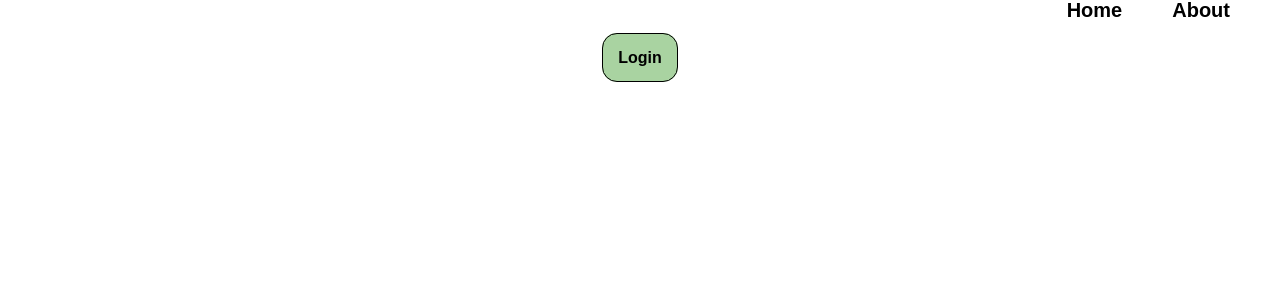
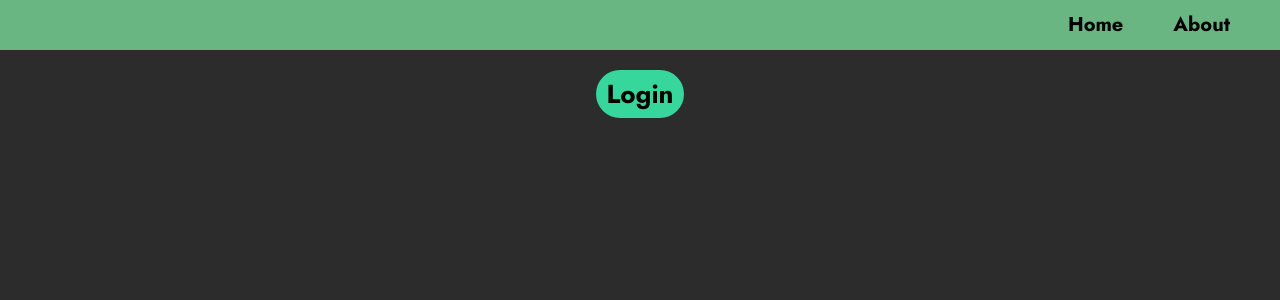
Before and after one commit to robertolozano/SpotifyVisualizer, a React (Create React App) app: page / in a window 1280 px wide. Shown: the top 300 px of the page. Built offline with nearby package versions, Linux system fonts and the light colour scheme.

Commit message:
design overhaul, improvements with prompting user to sign in after token expires

```diff
--- a/public/index.html
+++ b/public/index.html
@@ -9,6 +9,11 @@
       name="description"
       content="Web site created using create-react-app"
     />
+
+    <link rel="preconnect" href="https://fonts.googleapis.com">
+    <link rel="preconnect" href="https://fonts.gstatic.com" crossorigin>
+    <link href="https://fonts.googleapis.com/css2?family=Jost:wght@100;300;400;600;700&display=swap" rel="stylesheet">
+
     <link rel="apple-touch-icon" href="%PUBLIC_URL%/logo192.png" />
     <!--
       manifest.json provides metadata used when your web app is installed on a
--- a/src/App.css
+++ b/src/App.css
@@ -1,62 +1,3 @@
-.navbar{
-  height: 50px;
-}
-
-.row{
-  display: flex;
-  flex-direction: row;
-}
-
-.justify-content-center{
-  justify-content: center;
-}
-
-.center{
-  justify-self: center;
-  align-self: center;
-}
-
-.justify-end{
-  justify-content: flex-end;
-}
-
-.space-around{
-  justify-content: space-around;
-}
-
-.nav-button{
-  background: none;
-  border: none;
-  font-size: 20px;
-  font-weight: 700;
-  cursor: pointer;
-  padding: 0;
-  margin-right: 50px;
-  text-decoration: none;
-  color: black;
-  font-family: Arial, Helvetica, sans-serif;
-}
-
-.login-button{
-  background-color: rgb(169, 211, 161);
-  color: black;
-  border: 1px solid black;
-  border-radius: 15px;
-  text-decoration: none;
-  padding: 15px;
-  font-family: Arial, Helvetica, sans-serif;
-  font-weight: 700;
-}
-
-
-
-
-
-
-
-
-
-
 /* Reset CSS */
 html, body, div, span, applet, object, iframe,
 h1, h2, h3, h4, h5, h6, p, blockquote, pre,
@@ -101,3 +42,163 @@ table {
 	border-collapse: collapse;
 	border-spacing: 0;
 }
+
+
+
+
+
+
+
+
+
+
+body{
+  background-color: #2c2c2c;
+}
+
+.navbar{
+  height: 50px;
+  background-color: rgb(105, 182, 131);
+  display: flex;
+  align-items: center;
+}
+
+.row{
+  display: flex;
+  flex-direction: row;
+}
+
+.align-items-center{
+  align-items: center;
+}
+
+.justify-content-center{
+  justify-content: center;
+}
+
+.justify-end{
+  justify-content: flex-end;
+}
+
+.justify-start{
+  justify-content: flex-start;
+}
+
+.center{
+  justify-self: center;
+  align-self: center;
+}
+
+.space-around{
+  justify-content: space-around;
+}
+
+.nav-button{
+  background: none;
+  border: none;
+  font-size: 20px;
+  font-weight: 700;
+  cursor: pointer;
+  padding: 0;
+  margin-right: 50px;
+  text-decoration: none;
+  color: black;
+  font-family: 'Jost', sans-serif;
+}
+
+.nav-button:hover{
+  color: white;
+}
+
+.music{
+  background-color: #2c2c2c;
+}
+
+
+.login-button{
+  background-color: rgb(153, 214, 192);
+  background-color: rgb(55, 214, 156);
+  color: rgb(0, 0, 0);
+  border: none;
+  border-radius: 25px;
+  text-decoration: none;
+  padding: 5px 10px 5px 10px;
+  font-family: 'Jost', sans-serif;
+  font-weight: 700;
+  font-size: 26px;
+  margin-top: 20px;
+}
+
+.jost{
+  font-family: 'Jost', sans-serif;
+}
+
+.search{
+  padding: 20px;
+}
+
+.search-input{
+  background-color: #2c2c2c;
+  border: None;
+  border-bottom: 2px solid white;
+  font-size: 25px;
+  outline: None;
+  width: 500px;
+  color: white
+}
+
+.search-form{
+  display: flex;
+  align-items: center;
+  font-size: 32px;
+}
+
+
+.search-btn{
+  background: white;
+  color: black;
+  border-radius: 10px;
+  font-size: 20px;
+  padding: 2px 5px 2px 5px;
+  border: none
+}
+
+.search-btn:disabled{
+  background: grey;
+  color: black;
+}
+
+.trackcard{
+  display: flex;
+  flex-direction: column;
+  align-items: center;
+  /* border: 2px solid black; */
+  width: 100%;
+  animation-name: track-card-appearing;
+  animation-duration: 0.9s;
+  animation-timing-function: ease-in-out;
+  animation-fill-mode: forwards;
+  opacity: 0;
+  background-color: #000000;
+  font-size: 20px;
+  font-family: 'Jost', sans-serif;
+  color: white
+}
+
+@keyframes track-card-appearing {
+  0%{ opacity: 0; transform: translate(0px, 300px);}
+  100%{ opacity: 100%; transform: translate(0px, 0px);}
+}
+
+
+.trackgrid{
+  /* align-content: flex-start; */
+  display: flex;
+  flex-direction: row;
+  flex-wrap: wrap;
+}
+
+.about{
+  color: white;
+  font-family: 'Jost', sans-serif;
+}
--- a/src/components/About.js
+++ b/src/components/About.js
@@ -2,9 +2,9 @@ import React from 'react'
 
 export default function About (){
     return(
-        <React.Fragment>
+        <div className="about">
             <p>About Page</p>
             <p>Developers: Roberto Lozano and Alvin Ho</p>
-        </React.Fragment>
+        </div>
     )
 }
--- a/src/components/Login.js
+++ b/src/components/Login.js
@@ -26,23 +26,31 @@ export default function Login({ setLoggedIn, setToken }){
     React.useEffect(() => {
         if(window.location.hash){
             const { access_token, expires, token_type } = getReturnedParamsFromSpotifyAuth(window.location.hash)
-            localStorage.clear();
-            localStorage.setItem("accessToken", access_token)
-            localStorage.setItem("expires", expires)
-            localStorage.setItem("tokenType", token_type)
-            setLoggedIn(true)
 
-            setToken(access_token)
+            axios.get(`https://api.spotify.com/v1/search?q=habit&type=track`,{
+                headers: {
+                    Accept: 'application/json',
+                    'Content-Type': 'application/json',
+                    'Authorization': 'Bearer ' + access_token,
+                },
+            }).then((res) => {
+                console.log("logged in")
+                console.log(res)
+                setLoggedIn(true)
+                setToken(access_token)
+            }).catch((error) => {
+                console.log("error logging in", error)
+            })
         }
-    })
+    },[])
 
     return(
         <div className="row justify-content-center">
-            <div>
-                <a href={AUTH_URL} className="login-button center">
+            <a href={AUTH_URL}>
+                <button className="login-button center">
                     Login
-                </a>
-            </div>
+                </button>
+            </a>
         </div>
     )
 
--- a/src/components/Music.js
+++ b/src/components/Music.js
@@ -10,12 +10,11 @@ export default function Music (){
     const [currentTrack, setCurrentTrack] = React.useState(null)
     const [token, setToken] = React.useState('')
 
-
     return(
-        <React.Fragment>
-            {loggedIn === true ?  <Search setTracks={setTracks}/> : <Login setLoggedIn={setLoggedIn} setToken={setToken}/>}
+        <div className="music">
+            {loggedIn === true ?  <Search setTracks={setTracks} setLoggedIn={setLoggedIn} setToken={setToken} setCurrentTrack={setCurrentTrack} token={token}/> : <Login setLoggedIn={setLoggedIn} setToken={setToken}/>}
             {tracks && <TrackGrid tracks={tracks} setCurrentTrack={setCurrentTrack} setTracks={setTracks}/>}
             {currentTrack && <MusicPlayer currentTrack={currentTrack} token={token}/>}
-        </React.Fragment>
+        </div>
     )
 }
--- a/src/components/MusicPlayer.js
+++ b/src/components/MusicPlayer.js
@@ -24,11 +24,14 @@ export default function MusicPlayer({ currentTrack, token }){
 
     return(
         <React.Fragment>
-            <SpotifyPlayer
-                token={token}
-                showSaveIcon
-                uris={currentTrack.uri ? [currentTrack.uri] : []}
-            />
+            <div style={{width: "100%"}}>
+                <SpotifyPlayer
+                    styles={{bgColor: 'white'}}
+                    token={token}
+                    showSaveIcon
+                    uris={currentTrack.uri ? [currentTrack.uri] : []}
+                />
+            </div>
         </React.Fragment>
     )
 }
--- a/src/components/Search.js
+++ b/src/components/Search.js
@@ -1,19 +1,12 @@
 import React from 'react'
 import axios from 'axios'
 
-export default function Search({ setTracks, }){
-    const [token, setToken] = React.useState('')
+export default function Search({ setTracks, setToken, setCurrentTrack, setLoggedIn, token }){
     const [searchTerm, setSearchTerm] = React.useState('')
 
     const handleChange = (e) => {
         setSearchTerm(e.target.value)
     }
-
-    React.useEffect(() => {
-        if(localStorage.getItem("accessToken")){
-            setToken(localStorage.getItem("accessToken"))
-        }
-    },[])
 
     const handleSearch = () => {
         axios.get(`https://api.spotify.com/v1/search?q=${searchTerm}&type=track`,{
@@ -29,34 +22,43 @@ export default function Search({ setTracks, }){
             setTracks(res.data.tracks.items)
         }).catch((error) => {
             console.log(error)
+            console.log("new")
+            setTracks(null)
+            setToken('')
+            setCurrentTrack(null)
+            setLoggedIn(false)
+            console.log("set logged in to false")
         })
     }
 
     return(
-        <React.Fragment>
-            <form onSubmit={handleSearch}>
+        <div className="row justify-start jost search">
+            <form onSubmit={handleSearch} className="search-form">
                 <label htmlFor='searchTerm'>
-                    Search
+                    🔎
                 </label>
                 <div>
                     <input
                         type='text'
                         id='search'
-                        placeholder='Search Track'
+                        placeholder='Track Name / Artist Name / Album Name'
                         autoComplete='off'
                         value={searchTerm}
                         onChange={handleChange}
+                        className="jost"
+                        className="search-input"
                     >
                     </input>
 
                     <button
                         type='submit'
                         disabled={!searchTerm}
+                        className="jost search-btn"
                     >
-                        Submit
+                        Search
                     </button>
                 </div>
             </form>
-        </React.Fragment>
+        </div>
     )
 }
--- a/src/components/TrackCard.js
+++ b/src/components/TrackCard.js
@@ -1,7 +1,7 @@
 import React from 'react'
 import useHover from '../hooks/useHover'
 
-export default function TrackCard( { img, track, setCurrentTrack, setTracks } ){
+export default function TrackCard( { img, track, setCurrentTrack, setTracks, index } ){
     const [ hovering, attrs ] = useHover()
 
     const selectTrack = (trackName) => {
@@ -12,12 +12,12 @@ export default function TrackCard( { img, track, setCurrentTrack, setTracks } ){
 
     return(
         <React.Fragment>
-            <div style={{display: 'flex', border:'2px solid black', backgroundColor: `${hovering === true ?  '#abb7c9' : 'white'}`}}
+            <div className="trackcard" style={{backgroundColor: `${hovering === true ?  'grey' : '#2c2c2c'}`, animationDelay:`${index * 0.1}s`}}
                 onClick={()=>selectTrack(track)}
                 {...attrs}
             >
-                <img src={img}></img>
-                <p>{track.name}</p>
+                <img src={img} style={{height: 'auto', width: '100%'}}></img>
+                <p style={{padding: '10px 0px'}}>{track.name}</p>
             </div>
         </React.Fragment>
     )
--- a/src/components/TrackGrid.js
+++ b/src/components/TrackGrid.js
@@ -2,13 +2,14 @@ import React from 'react'
 import TrackCard from './TrackCard'
 
 export default function TrackGrid({ tracks, setCurrentTrack, setTracks }){
+
     return(
         <React.Fragment>
-            <ul>
-                {tracks.map((track) => {
+            <ul className="trackgrid">
+                {tracks.map((track, index) => {
                     return(
-                        <li key={track.id}>
-                            <TrackCard setCurrentTrack={setCurrentTrack} setTracks={setTracks} img={track.album.images[1].url} track={track}/>
+                        <li key={track.id} style={{width: '20%'}}>
+                            <TrackCard setCurrentTrack={setCurrentTrack} setTracks={setTracks} img={track.album.images[1].url} track={track} index={index}/>
                         </li>
                     )
                 })}
```
